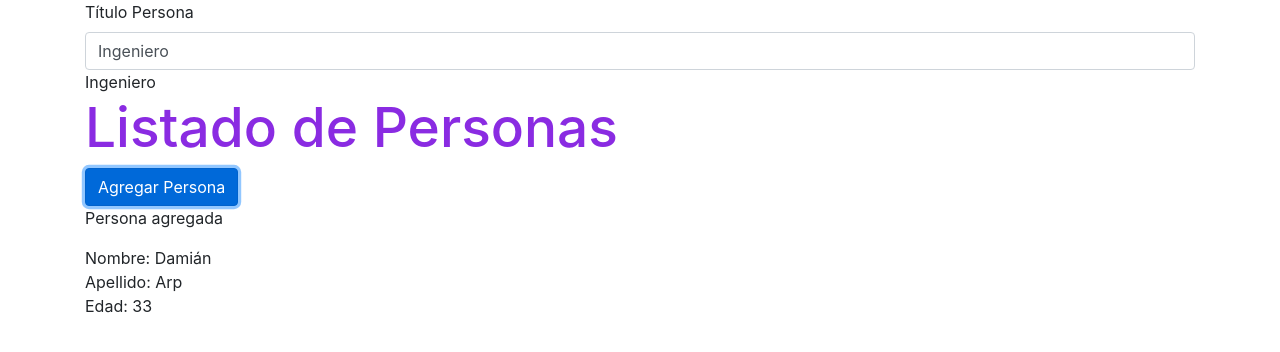
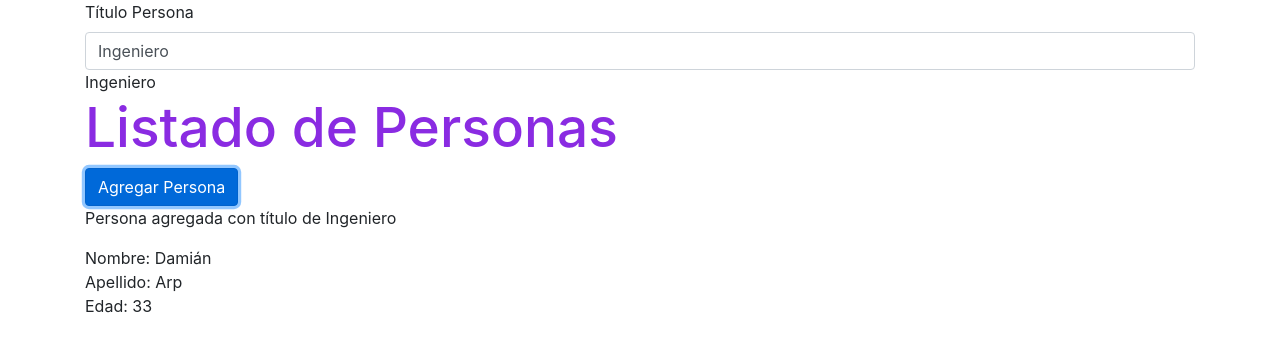
Before and after one commit to damianarp/primera-app-angular, an Angular app: page / in a window 1280 px wide. Both pictures are taken after a click on the button "Agregar Persona". Shown: the top 352 px of the page. Built offline with nearby package versions, Linux system fonts and the light colour scheme.

Commit message:
directivas en angular con ngIf y else

```diff
--- a/src/app/personas/personas.component.html
+++ b/src/app/personas/personas.component.html
@@ -11,7 +11,10 @@
       (click)="onCrearPersona()">
           Agregar Persona
       </button>
-      <p>{{agregarPersonaStatus}}</p>
+      <p *ngIf="personaCreada; else sinPersona">{{agregarPersonaStatus}} con título de {{tituloPersona}}</p>
+      <ng-template #sinPersona>
+        <p>No se ha agregado ninguna persona</p>
+      </ng-template>
       <app-persona></app-persona>
     </div>
   </div>
--- a/src/app/personas/personas.component.ts
+++ b/src/app/personas/personas.component.ts
@@ -1,5 +1,5 @@
 import { Component } from "@angular/core";
-import { Component } from '@angular/core';
+
 
 @Component({
   selector: 'app-personas',
@@ -10,6 +10,7 @@ export class PersonasComponent {
   agregarPersona = false;
   agregarPersonaStatus = "No se ha agregado ninguna persona";
   tituloPersona = "Ingeniero";
+  personaCreada = false;
 
   constructor(){
     setTimeout(() => {
@@ -18,6 +19,7 @@ export class PersonasComponent {
   }
 
   onCrearPersona(){
+    this.personaCreada = true;
     this.agregarPersonaStatus = "Persona agregada";
   }
 
```
